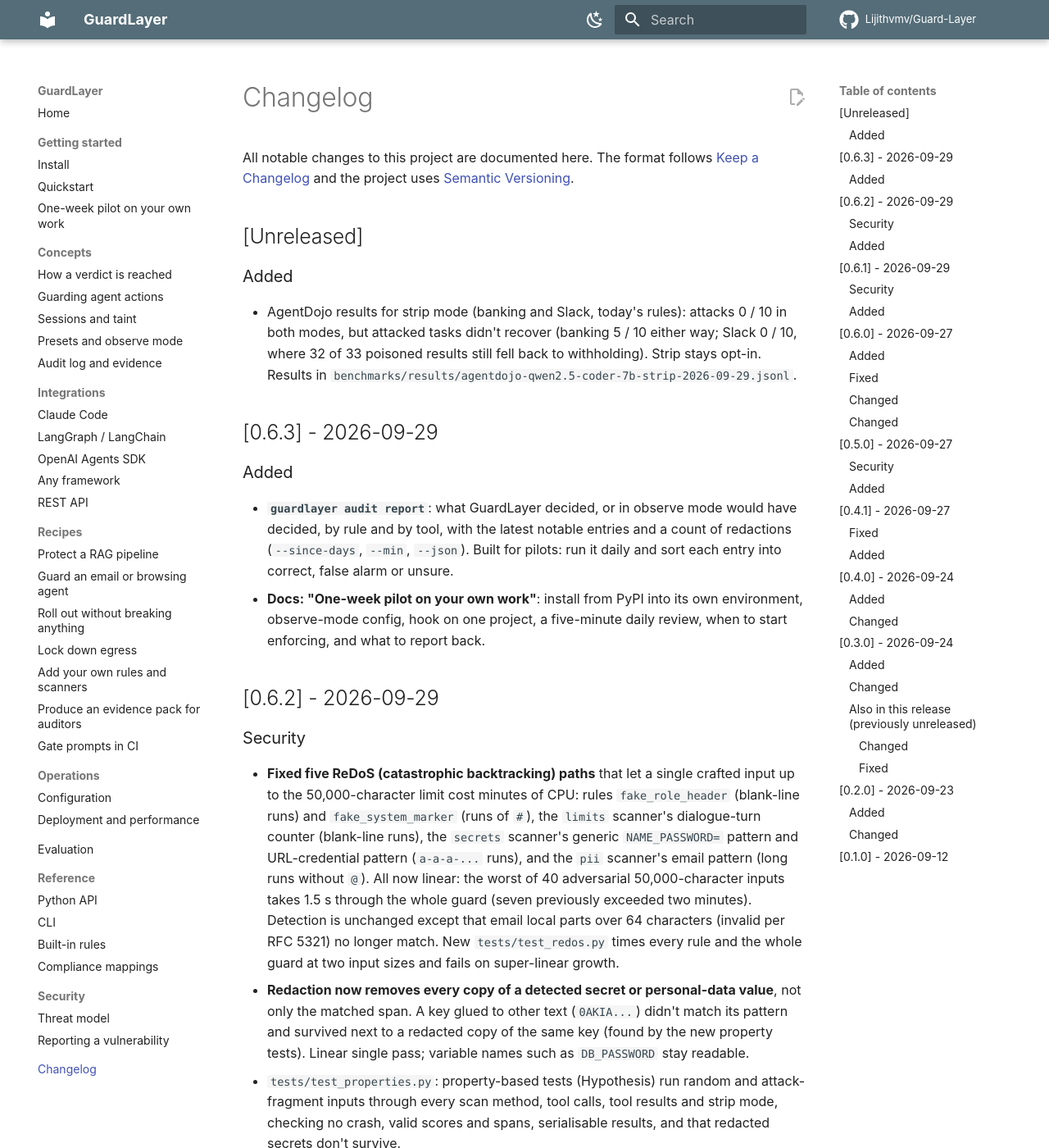
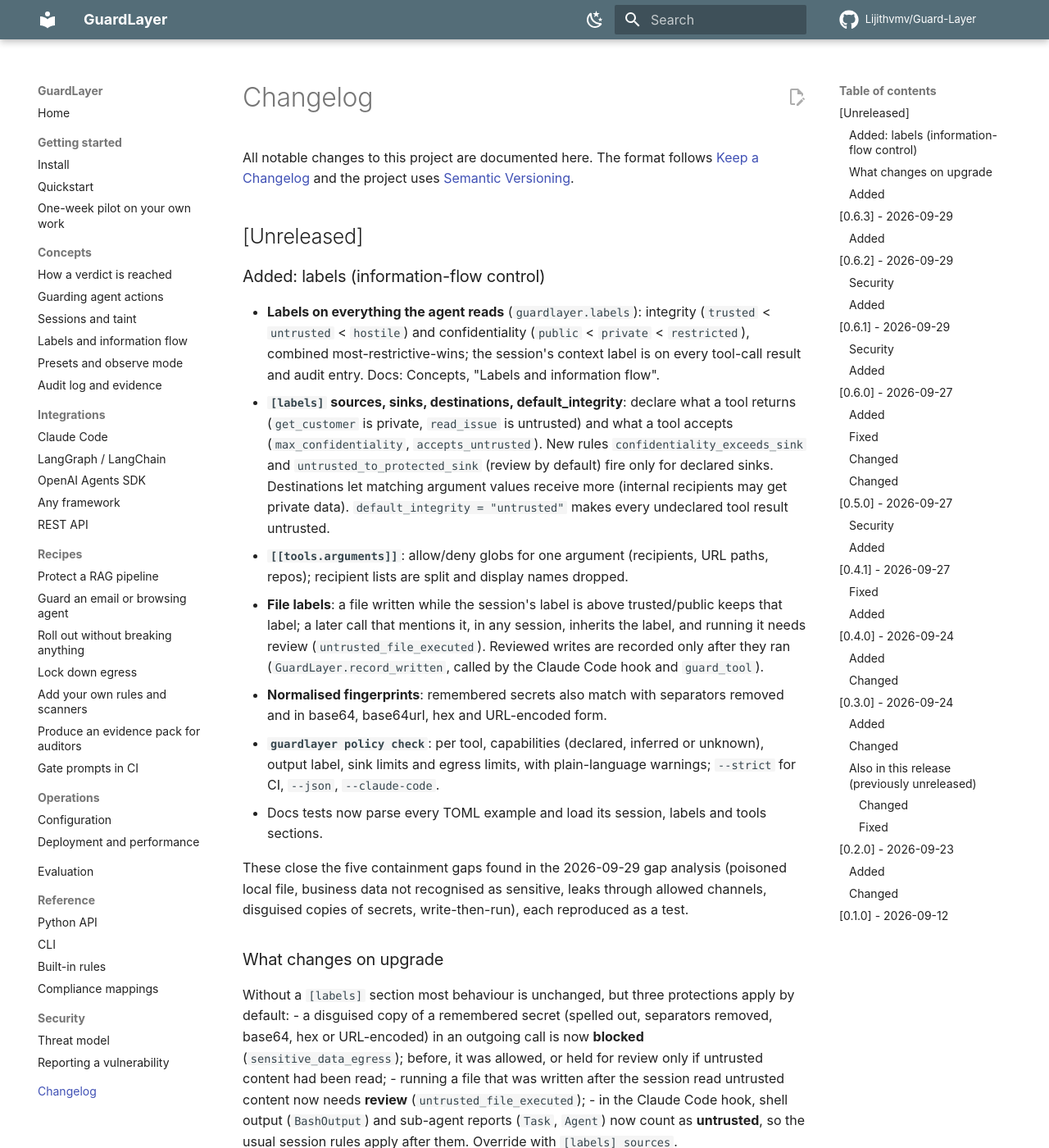
Before and after one commit to Lijithvmv/Guard-Layer, an MkDocs documentation site: the page built from docs/changelog.md, in a window 1280 px wide and 1400 px high. Shown: the whole window at 82% size. Built offline with MkDocs 1.6.1 and Material for MkDocs 9.7.7, drawn with Linux system fonts in a browser that asks for light colours; comment, search, counter and statistics services are not loaded; some of the changed text lies outside the part shown.

Commit message:
labels: Claude Code defaults, docs, upgrade notes
Step 7 of 0.7. Claude Code: shell output (BashOutput) and sub-agent
reports (Task, Agent) are labelled untrusted and scanned; config wins.
Any tool with a declared source label now has its output observed.

Docs: new Concepts page "Labels and information flow"; configuration
reference; sessions page links to it. A docs test now parses every TOML
example and loads its session/labels/tools sections; it found an example
where store/ttl_seconds had slipped under [[tools.arguments]], fixed.

CHANGELOG lists what changes on upgrade without any config: disguised
secrets blocked, running a file written after untrusted content needs
review, Claude Code shell output and sub-agent reports untrusted.

Co-Authored-By: Claude Opus 5.5 <noreply@anthropic.com>

```diff
--- a/CHANGELOG.md
+++ b/CHANGELOG.md
@@ -4,6 +4,41 @@ All notable changes to this project are documented here. The format follows
 [Keep a Changelog](https://keepachangelog.com/en/1.1.0/) and the project uses [Semantic Versioning](https://semver.org/).
 
 ## [Unreleased]
+
+### Added: labels (information-flow control)
+- **Labels on everything the agent reads** (`guardlayer.labels`): integrity (`trusted` < `untrusted` < `hostile`) and
+  confidentiality (`public` < `private` < `restricted`), combined most-restrictive-wins; the session's context label is on
+  every tool-call result and audit entry. Docs: Concepts, "Labels and information flow".
+- **`[labels]` sources, sinks, destinations, default_integrity**: declare what a tool returns (`get_customer` is private,
+  `read_issue` is untrusted) and what a tool accepts (`max_confidentiality`, `accepts_untrusted`). New rules
+  `confidentiality_exceeds_sink` and `untrusted_to_protected_sink` (review by default) fire only for declared sinks.
+  Destinations let matching argument values receive more (internal recipients may get private data).
+  `default_integrity = "untrusted"` makes every undeclared tool result untrusted.
+- **`[[tools.arguments]]`**: allow/deny globs for one argument (recipients, URL paths, repos); recipient lists are split and
+  display names dropped.
+- **File labels**: a file written while the session's label is above trusted/public keeps that label; a later call that
+  mentions it, in any session, inherits the label, and running it needs review (`untrusted_file_executed`). Reviewed writes
+  are recorded only after they ran (`GuardLayer.record_written`, called by the Claude Code hook and `guard_tool`).
+- **Normalised fingerprints**: remembered secrets also match with separators removed and in base64, base64url, hex and
+  URL-encoded form.
+- **`guardlayer policy check`**: per tool, capabilities (declared, inferred or unknown), output label, sink limits and egress
+  limits, with plain-language warnings; `--strict` for CI, `--json`, `--claude-code`.
+- Docs tests now parse every TOML example and load its session, labels and tools sections.
+
+These close the five containment gaps found in the 2026-09-29 gap analysis (poisoned local file, business data not
+recognised as sensitive, leaks through allowed channels, disguised copies of secrets, write-then-run), each reproduced as a
+test.
+
+### What changes on upgrade
+Without a `[labels]` section most behaviour is unchanged, but three protections apply by default:
+- a disguised copy of a remembered secret (spelled out, separators removed, base64, hex or URL-encoded) in an outgoing
+  call is now **blocked** (`sensitive_data_egress`); before, it was allowed, or held for review only if untrusted content
+  had been read;
+- running a file that was written after the session read untrusted content now needs **review** (`untrusted_file_executed`);
+- in the Claude Code hook, shell output (`BashOutput`) and sub-agent reports (`Task`, `Agent`) now count as **untrusted**,
+  so the usual session rules apply after them. Override with `[labels] sources`.
+
+Set any of these rules to `"log"` in `[session] actions` to observe instead of enforce while you evaluate.
 
 ### Added
 - AgentDojo results for strip mode (banking and Slack, today's rules): attacks 0 / 10 in both modes, but attacked tasks
--- a/mkdocs.yml
+++ b/mkdocs.yml
@@ -80,6 +80,7 @@ nav:
       - How a verdict is reached: concepts/how-it-works.md
       - Guarding agent actions: concepts/agents.md
       - Sessions and taint: concepts/sessions.md
+      - Labels and information flow: concepts/labels.md
       - Presets and observe mode: concepts/presets.md
       - Audit log and evidence: concepts/audit-and-evidence.md
   - Integrations:
```
Also changed, not shown: README.md (+4 -0 lines), docs/concepts/labels.md (added, +125 -0 lines), docs/concepts/sessions.md (+5 -0 lines), docs/operations/configuration.md (+12 -0 lines), 3 other files.
